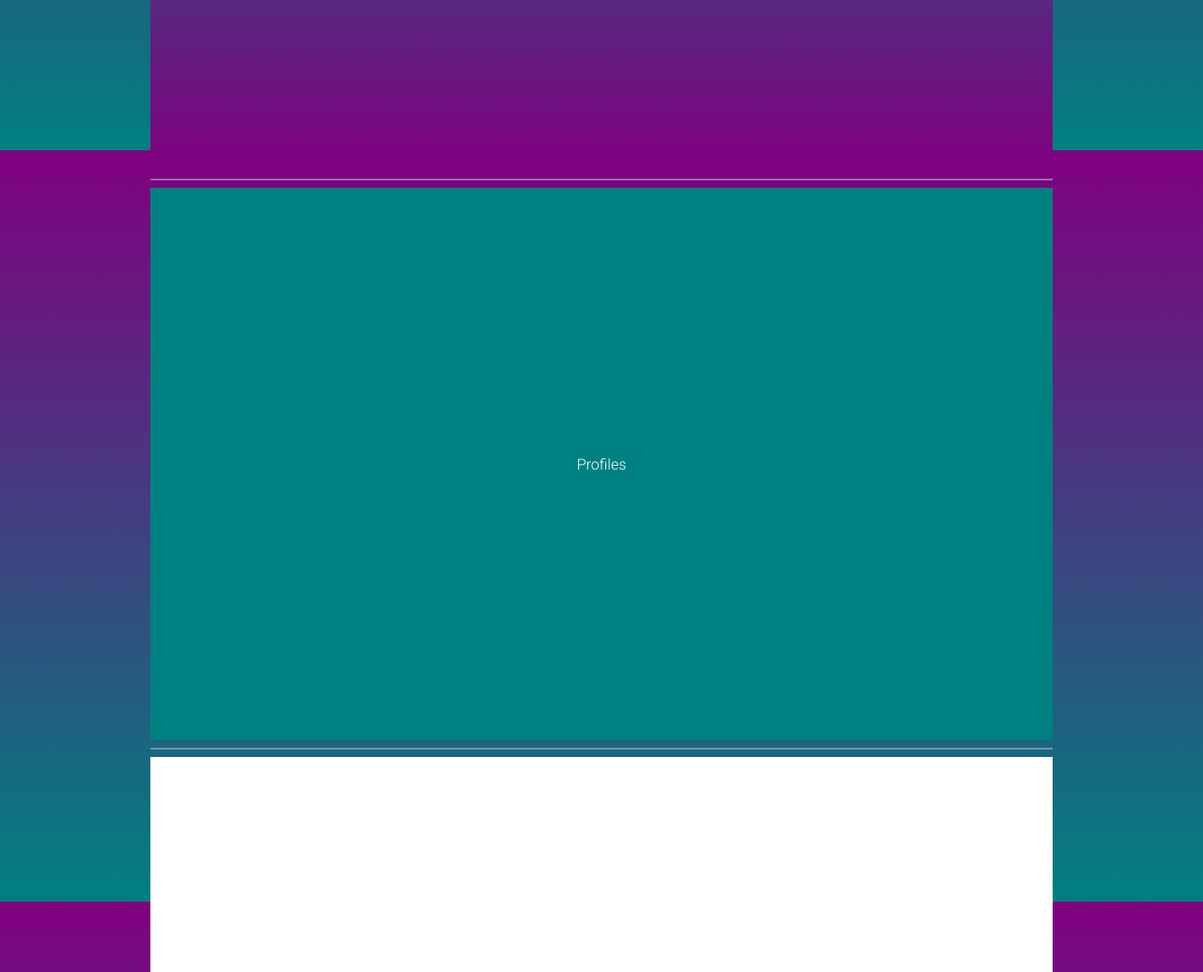
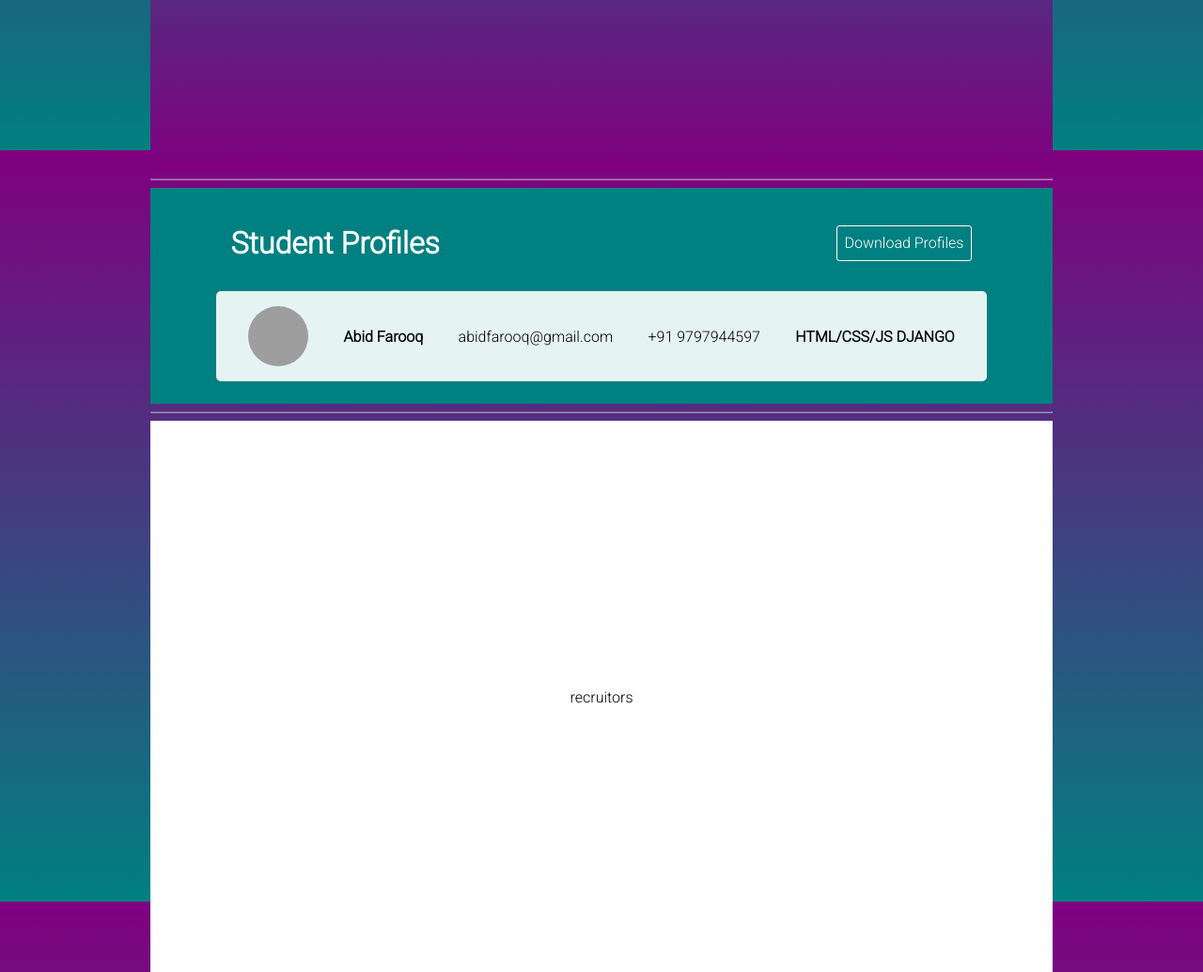
Before and after one commit to shiftctrla/PlacementBrochureCSS, a Django app: page / in a window 1280 px wide. Shown: the part 2240-3275 px from the top of the page at 94% size. Run offline with Django 4.2, Linux system fonts and the light colour scheme; data comes from the database, SQL or seed files in the repository; both versions use the stored data as it was after the commit; some libraries are stand-ins or nearby versions; grey boxes are pictures that could not be loaded.

Commit message:
profiles seciton dynamic

```diff
--- a/core/models.py
+++ b/core/models.py
@@ -15,6 +15,7 @@ class Student(models.Model):
     contact_number = models.CharField(max_length=10)
     sex = models.CharField(max_length=1, choices=GENDER_CHOICES)
     skills = models.TextField(max_length=500)
+    photo = models.ImageField(null=True)
 
 
     def __str__(self):
--- a/core/templates/core/index.html
+++ b/core/templates/core/index.html
@@ -2,9 +2,6 @@
 
 
 {% block content %}
-
-  <!-- TOP NAVIGATION BAR -->
-  {% include 'core/sections/navbar.html' %}
 
   <!-- BANNER -->
   {% include 'core/sections/banner.html' %}
@@ -39,8 +36,5 @@
   <!-- Contact -->
   {% include 'core/sections/contact.html' %}
 
-  <!-- Footer -->
-  {% include 'core/sections/footer.html' %}
-
 
 {% endblock content %}
--- a/core/templates/core/sections/banner.html
+++ b/core/templates/core/sections/banner.html
@@ -1,7 +1,7 @@
 <div class="banner" id="bnr">
   <h4 class="banner-content">School of Engineering & Technology</h4>
-  <p class="banner-content">Placement Brochure 2022</p>
+  <p class="banner-content">Placement Brochure {{date.year}}</p>
   <h4 class="banner-content">Central University of Kashmir</h4>
 
-  <a class="btn btn-secondary" id="banner-btn" href="#">Download</a>
+  <a class="btn btn-secondary" id="banner-btn" href="#">Download Brochure</a>
 </div>
--- a/core/templates/core/sections/footer.html
+++ /dev/null
@@ -1,4 +0,0 @@
-<footer>
-  <p>Designed & Developed by &copy;
-    <a href="https://www.linkedin.com/in/aaqidmasoodi" target="_blank">aaqidmasoodi</a></p>
-</footer>
--- a/core/templates/core/sections/navbar.html
+++ /dev/null
@@ -1,10 +0,0 @@
-<nav class="navbar-container">
-  <ul class="navbar" id="nbr">
-    <li class="nav-item"><a href="#abt">About</a></li>
-    <li class="nav-item"><a href="#wus">Why Us?</a></li>
-    <li class="nav-item"><a href="#mnts">Mentors</a></li>
-    <li class="nav-item"><a href="#pfl">Profiles</a></li>
-    <li class="nav-item"><a href="#recr">Recruitors</a></li>
-    <li class="nav-item"><a href="#cnt">Contact</a></li>
-  </ul>
-</nav>
--- a/core/templates/core/sections/profiles.html
+++ b/core/templates/core/sections/profiles.html
@@ -1,3 +1,45 @@
+{% load static %}
 <div class="profiles" id="pfl">
-  <p>Profiles</p>
+
+  <div class="profile-header">
+    <h1>Student Profiles</h1>
+    <a class="btn btn-secondary" href="#pfl">Download Profiles</a>
+  </div>
+
+
+  <div class="profile-content">
+
+
+
+    {% if students %}
+
+
+    {% for student in students %}
+      <a href="{% url 'profile-detail' student.pk %}">
+      <div class="profile-card">
+        <div class="image-container">
+          <img src="{{student.photo.url}}" alt="{{student.name}}">
+        </div>
+        <h4>{{student.name}}</h4>
+        <p>{{student.email}}</p>
+        <p>+91 {{student.contact_number}}</p>
+        <strong>{{student.skills}}</strong>
+      </div>
+      </a>
+    {% endfor %}
+
+    {% else %}
+
+      <h3 id="empty-message">Profiles added will apear here.</h3>
+
+    {% endif %}
+
+
+
+
+
+
+
+  </div>
+
 </div>
--- a/core/urls.py
+++ b/core/urls.py
@@ -3,4 +3,5 @@ from .import views
 
 urlpatterns = [
     path('', views.home_view, name='home'),
+    path('profiles/<int:pk>/', views.profile_detail_view, name='profile-detail'),
 ]
--- a/core/views.py
+++ b/core/views.py
@@ -1,13 +1,29 @@
 from django.shortcuts import render
 from .models import Student
+from datetime import date
+
+today = date.today()
 
 def home_view(request):
+
 
     students_queryset = Student.objects.all()
 
     context = {
         'students':students_queryset,
+        'date':today,
     }
 
 
     return render(request, 'core/index.html', context)
+
+
+def profile_detail_view(request, pk):
+
+    student_profile = Student.objects.get(pk=pk)
+
+    context = {
+        'student':student_profile
+    }
+
+    return render(request, 'core/profile_detail.html', context)
--- a/mysite/urls.py
+++ b/mysite/urls.py
@@ -3,9 +3,13 @@ from django.urls import path, include
 from django.conf import settings
 from django.conf.urls.static import static
 
+from core import views
+
 urlpatterns = [
     path('admin/', admin.site.urls),
     path('', include('core.urls')),
+
+
 
 ]
 
--- a/static/css/main.css
+++ b/static/css/main.css
@@ -28,6 +28,7 @@ body {
 .btn {
   text-decoration: none;
   padding: 0.5rem;
+
 }
 
 .btn-secondary {
@@ -35,6 +36,7 @@ body {
   padding: 0.5rem;
   border: 0.5px solid white;
   border-radius: 3px;
+
 }
 
 .btn-secondary:hover {
--- a/static/css/navbar.css
+++ b/static/css/navbar.css
@@ -4,6 +4,7 @@
   width: 100%;
   top: 0;
   left: 0;
+
 
 }
 
@@ -24,10 +25,9 @@
   color: white;
 }
 
-.nav-item {
-  transition: 0.1s;
-}
+
 
 .nav-item:hover {
+  transition: 0.1s;
   transform: scale(1.1);
 }
--- a/static/css/profiles.css
+++ b/static/css/profiles.css
@@ -1,9 +1,79 @@
 .profiles {
   width: 100%;
-  min-height: 75%;
+  height: auto;
   background-color: teal;
   color: white;
   display: flex;
-  justify-content: center;;
+  flex-direction: column;
   align-items: center;
+  box-sizing: border-box;
+  padding: 1.5rem;
+  gap: 1rem;
+
 }
+
+.profile-header {
+  padding: 1rem;
+  box-sizing: border-box;
+  width: 90%;
+  display: flex;
+  justify-content: space-between;
+
+}
+
+.profile-content {
+  width: 90%;
+  min-height: 5rem;
+  display: flex;
+  flex-direction: column;
+  gap: 0.5rem;
+  justify-content: center;
+  align-items: center;
+  /* background-color: red; */
+  box-sizing: border-box;
+  /* padding: 0.5rem; */
+}
+
+.profile-content a {
+  width: 100%;
+  text-decoration: none;
+}
+
+.profile-card {
+  width: 100%;
+  min-height: 4rem;
+  color: black;
+  background-color: rgba(255,255,255,0.9);
+  display: flex;
+  flex-wrap: wrap;
+  justify-content: space-around;
+  align-items: center;
+  box-sizing: border-box;
+  padding: 1rem;
+  border-radius: 5px;
+}
+
+.profile-card:hover {
+  background-color: rgba(255,255,255,1);
+}
+
+.image-container {
+  height: 4rem;
+  width:4rem;
+  display: flex;
+  justify-content: center;
+  align-items: center;
+  overflow: hidden;
+  border-radius: 50%;
+}
+
+.image-container img {
+  flex-shrink: 1;
+  min-width: 100%;
+  min-height: 100%
+}
+
+#empty-message {
+  font-size: 2rem;
+  font-weight: lighter;
+}
--- a/templates/base.html
+++ b/templates/base.html
@@ -22,6 +22,11 @@
     <link rel="stylesheet" href="{% static 'css/contact.css' %}">
     <link rel="stylesheet" href="{% static 'css/footer.css' %}">
 
+    <link rel="stylesheet" href="{% static 'css/profile_detail.css' %}">
+
+
+
+
     <title>CUKPB</title>
   </head>
   <body>
@@ -29,10 +34,16 @@
 
     <div class="container">
 
+      <!-- TOP NAVIGATION BAR -->
+      {% include 'snippets/navbar.html' %}
+
       {% block content %}
 
       {% endblock content %}
 
+
+      <!-- Footer -->
+      {% include 'snippets/footer.html' %}
 
     </div>
 
```
Also changed, not shown: db.sqlite3.
